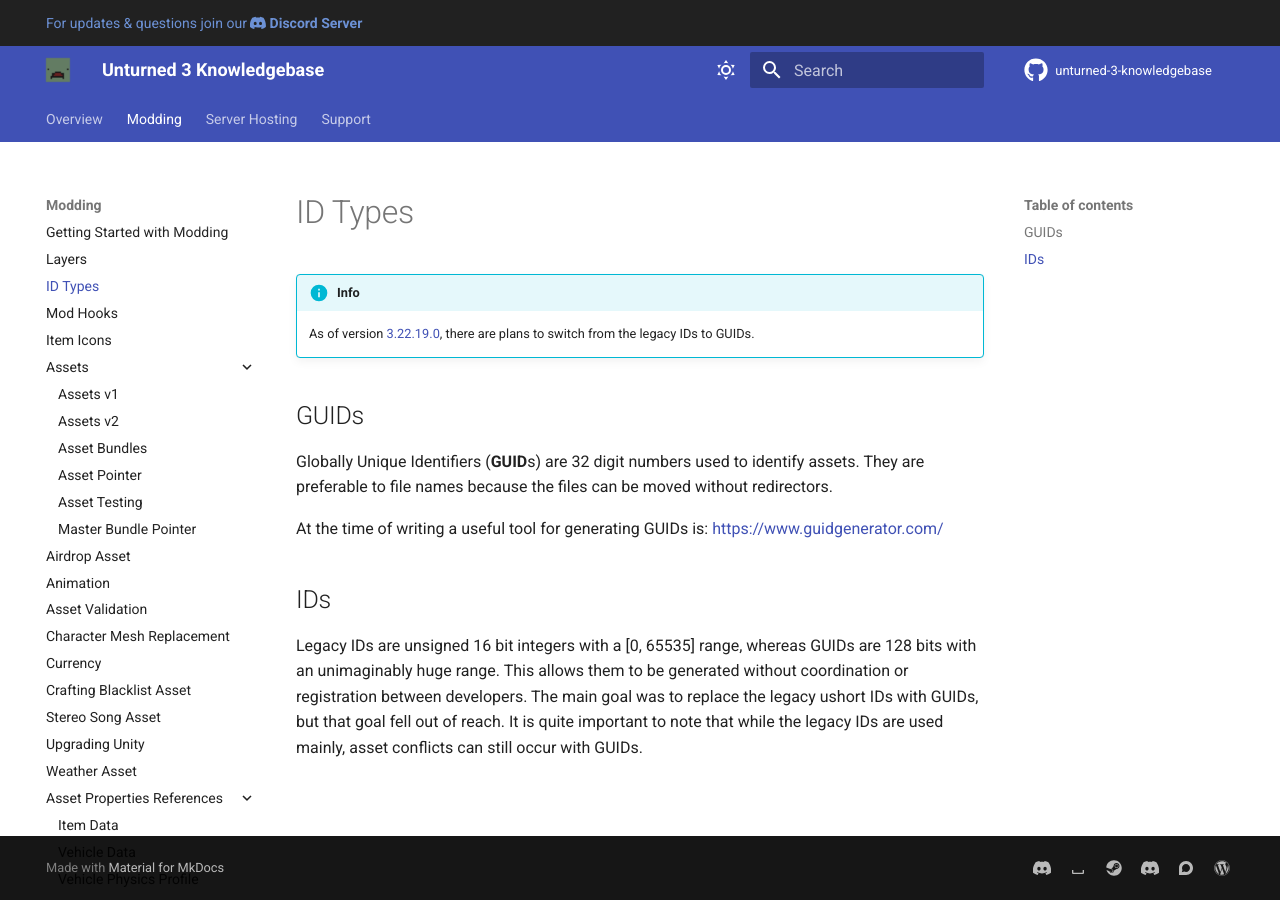
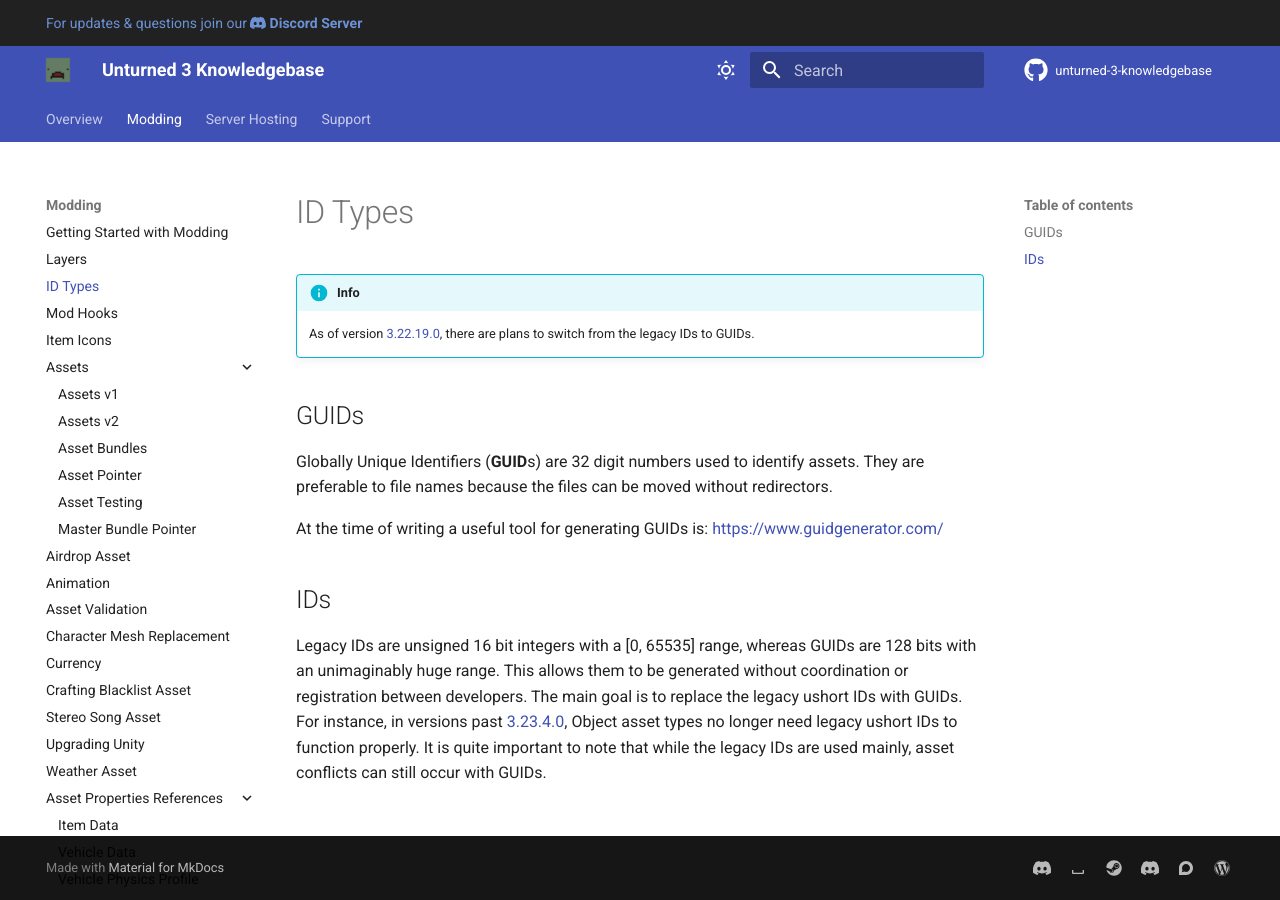
Before and after one commit to unturned-info/unturned-3-knowledgebase, an MkDocs documentation site: the page built from docs/Modding/IDTypes.md, in a window 1280 px wide. Built offline with MkDocs 1.6.1 and Material for MkDocs 9.7.7, drawn with Linux system fonts in a browser that asks for light colours; comment, search, counter and statistics services are not loaded.

Commit message:
Update IDTypes.md (#67)
Update docs/Modding/IDTypes.md

Co-authored-by: khakers <22665282+khakers@users.noreply.github.com>
Signed-off-by: Jdance-Media <67397422+Jdance-Media@users.noreply.github.com>

```diff
--- a/docs/Modding/IDTypes.md
+++ b/docs/Modding/IDTypes.md
@@ -11,4 +11,4 @@
 
 ## IDs
 
-Legacy IDs are unsigned 16 bit integers with a [0, 65535] range, whereas GUIDs are 128 bits with an unimaginably huge range. This allows them to be generated without coordination or registration between developers. The main goal was to replace the legacy ushort IDs with GUIDs, but that goal fell out of reach. It is quite important to note that while the legacy IDs are used mainly, asset conflicts can still occur with GUIDs.
+Legacy IDs are unsigned 16 bit integers with a [0, 65535] range, whereas GUIDs are 128 bits with an unimaginably huge range. This allows them to be generated without coordination or registration between developers. The main goal is to replace the legacy ushort IDs with GUIDs. For instance, in versions past [3.23.4.0](https://store.steampowered.com/news/app/304930/view/3712694972139442648), Object asset types no longer need legacy ushort IDs to function properly. It is quite important to note that while the legacy IDs are used mainly, asset conflicts can still occur with GUIDs.
```
